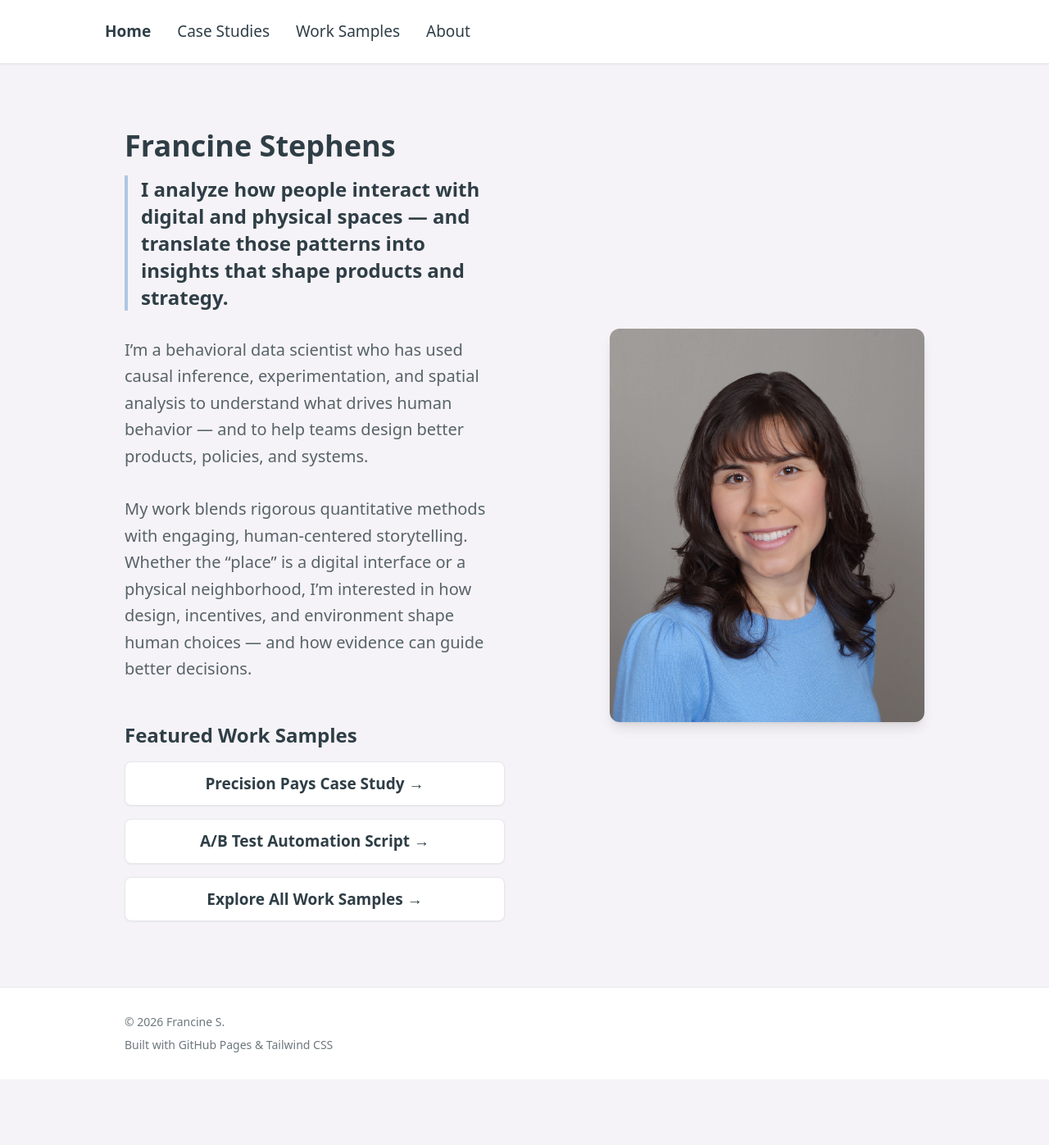
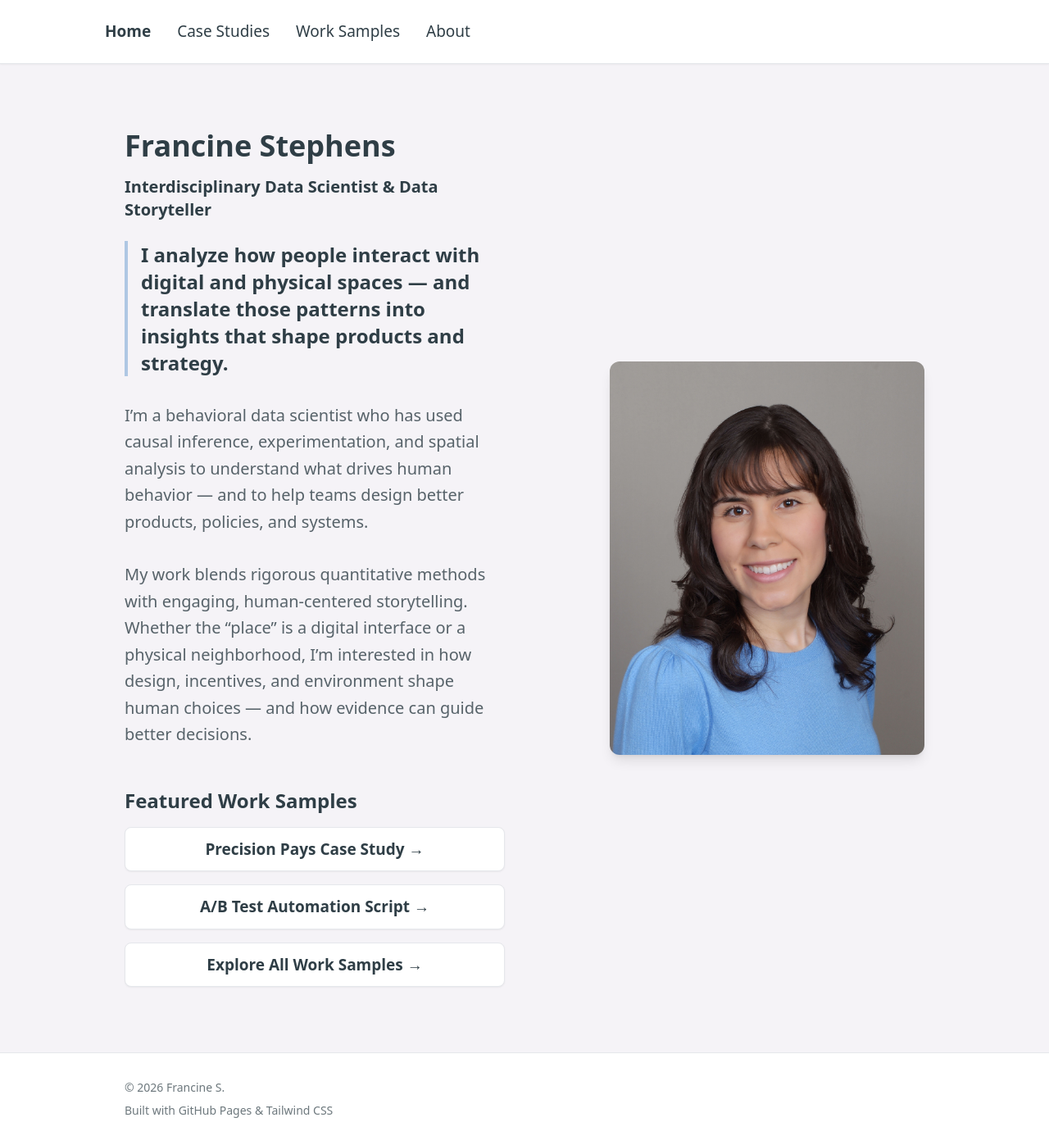
Before and after one commit to francine-i-stephens/francine-portfolio, a Jekyll site: the page index.html, which Jekyll copies as it is, in a window 1280 px wide. Shown: the whole page at 82% size. Built offline with Jekyll 4.4.1, drawn with Linux system fonts in a browser that asks for light colours; nearby versions of some CDN libraries; before the commit the page ends 1317 px from its top, so only the background shows below that.

Commit message:
Update index.html

```diff
--- a/index.html
+++ b/index.html
@@ -41,6 +41,11 @@
 
       <!-- Name -->
       <h1 class="text-4xl font-bold mb-4">Francine Stephens</h1>
+
+      <!-- Title -->
+      <p class="text-xl font-semibold text-charcoal mb-6">
+        Interdisciplinary Data Scientist & Data Storyteller
+      </p>
 
       <!-- Callout Box -->
       <div class="border-l-4 border-blueSoft pl-4 mb-8">
```
